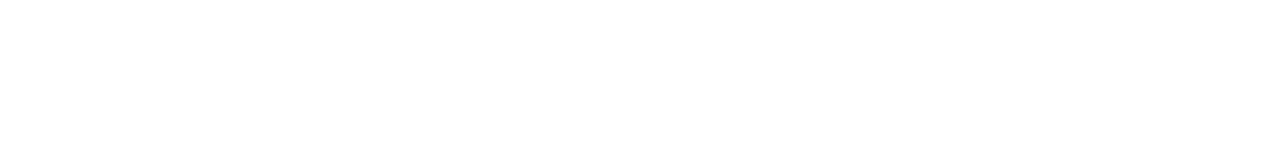
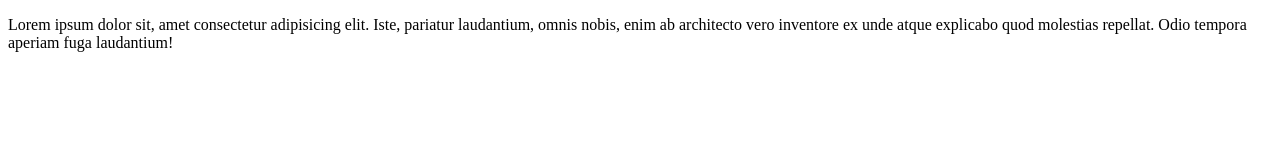
Before and after one commit to amarizzal/my-resolusi, a plain HTML site: page index.html in a window 1280 px wide. Drawn offline with Linux system fonts and the light colour scheme.

Commit message:
Menambahkan paragraf

```diff
--- a/index.html
+++ b/index.html
@@ -6,6 +6,6 @@
     <title>Git Remote</title>
 </head>
 <body>
-
+    <p>Lorem ipsum dolor sit, amet consectetur adipisicing elit. Iste, pariatur laudantium, omnis nobis, enim ab architecto vero inventore ex unde atque explicabo quod molestias repellat. Odio tempora aperiam fuga laudantium!</p>
 </body>
 </html>
```
